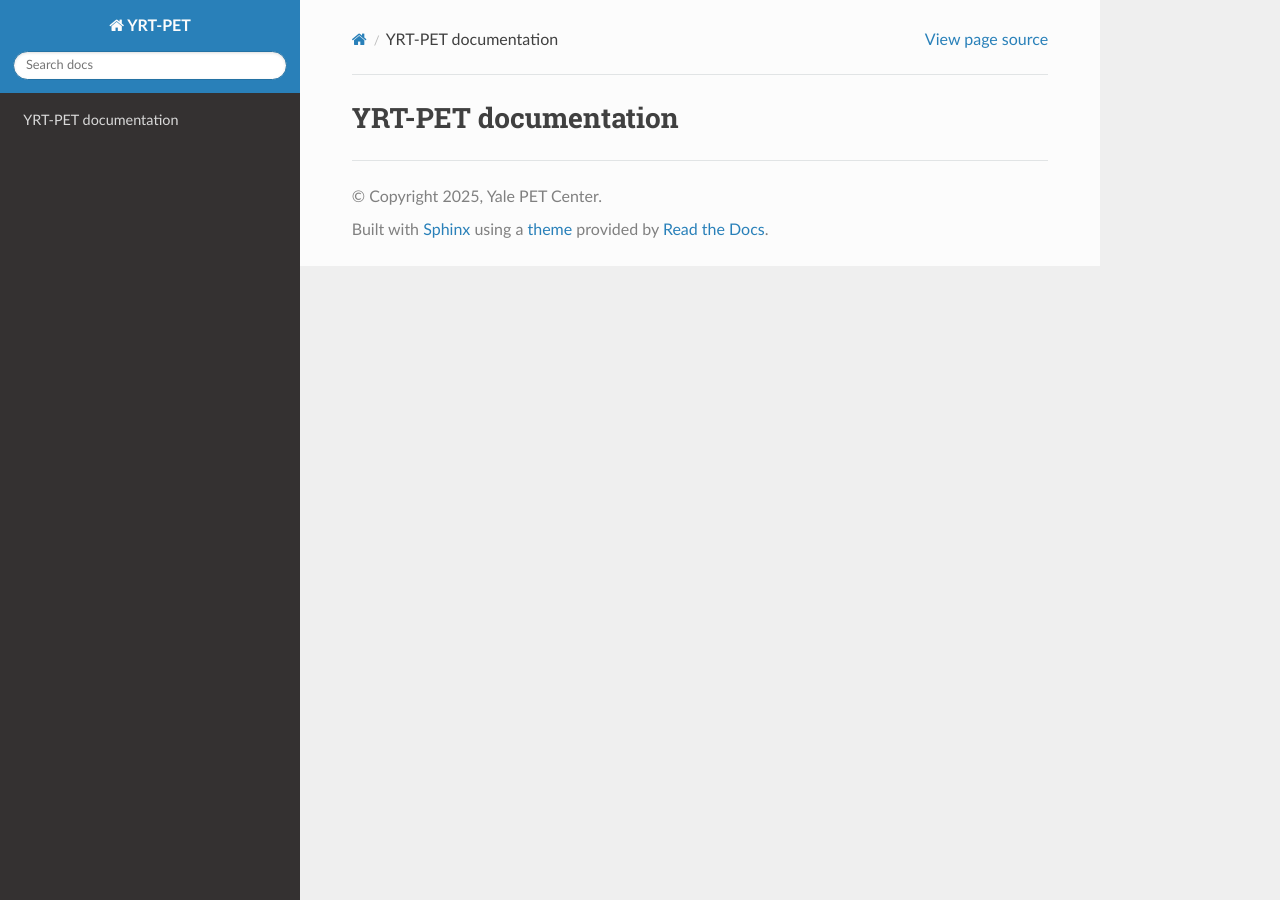
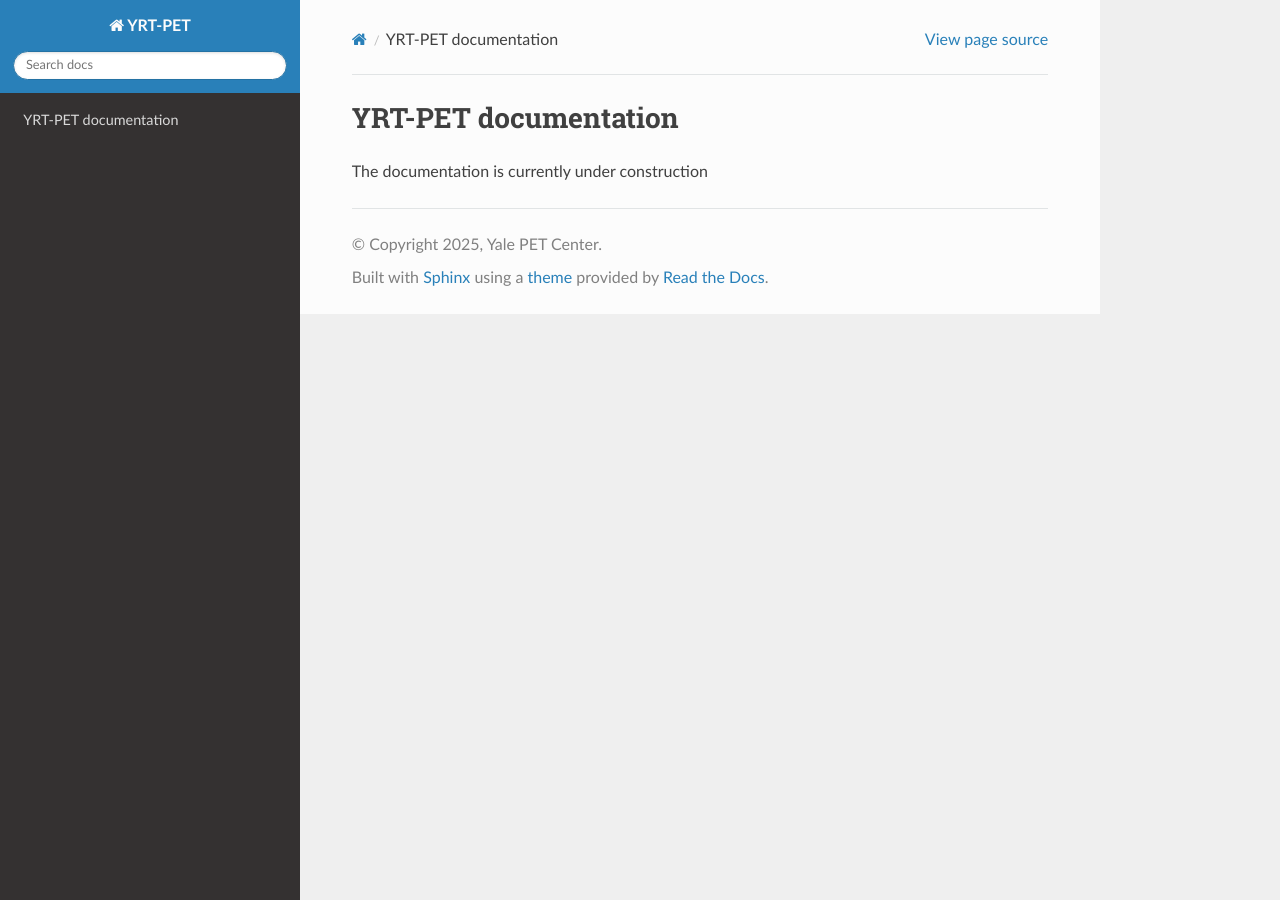
Before and after one commit to yassirnajmaoui/yrt-pet-readthedocs-test, a Sphinx documentation site: the page built from docs/source/index.rst, in a window 1280 px wide. Built offline with Sphinx 7.4.7 and the Read the Docs theme 3.1.0, drawn with Linux system fonts in a browser that asks for light colours.

Commit message:
Add documentation note

```diff
--- a/docs/source/index.rst
+++ b/docs/source/index.rst
@@ -6,6 +6,7 @@
 YRT-PET documentation
 =====================
 
+The documentation is currently under construction
 
 .. toctree::
    :maxdepth: 2
```
